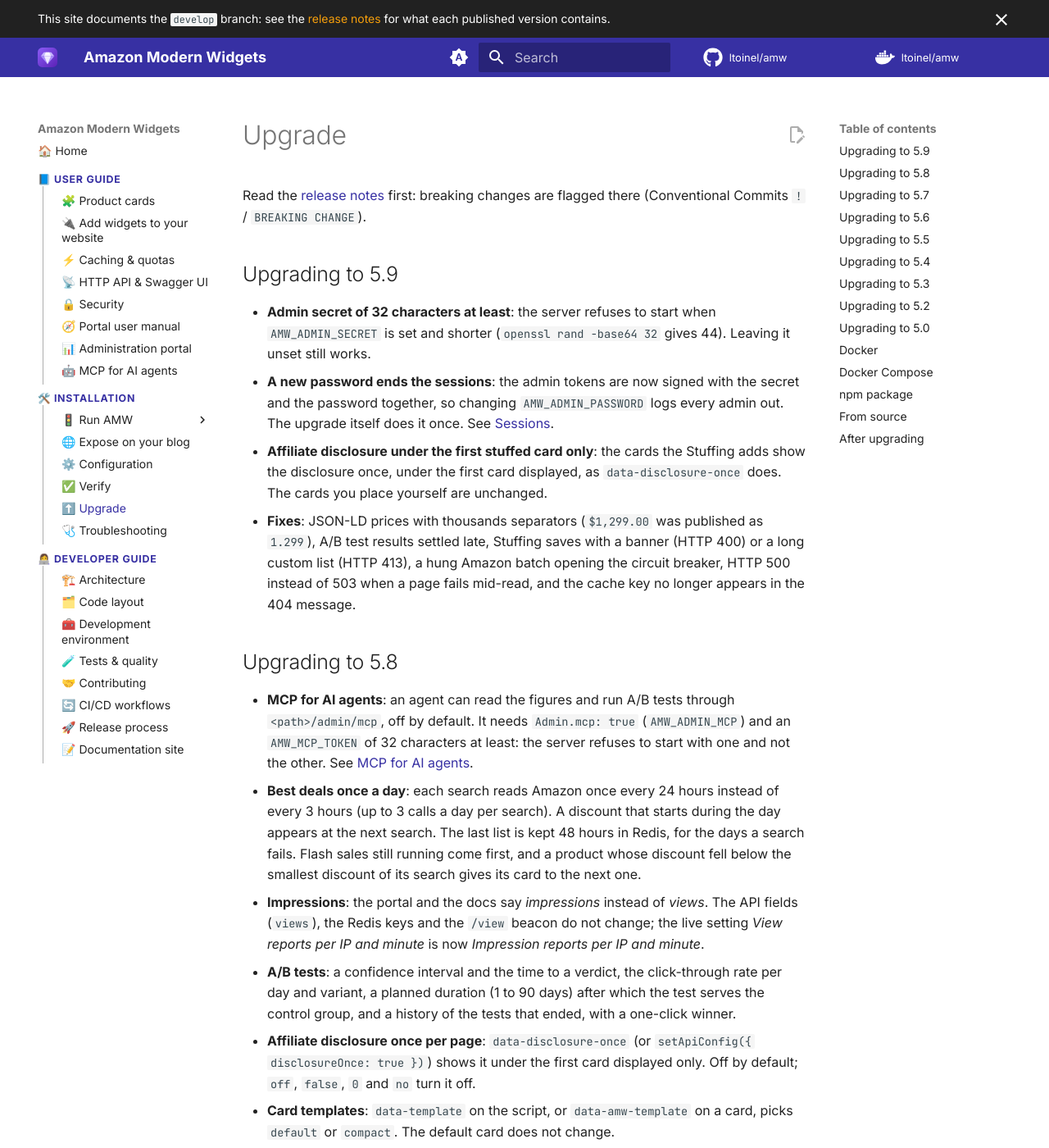
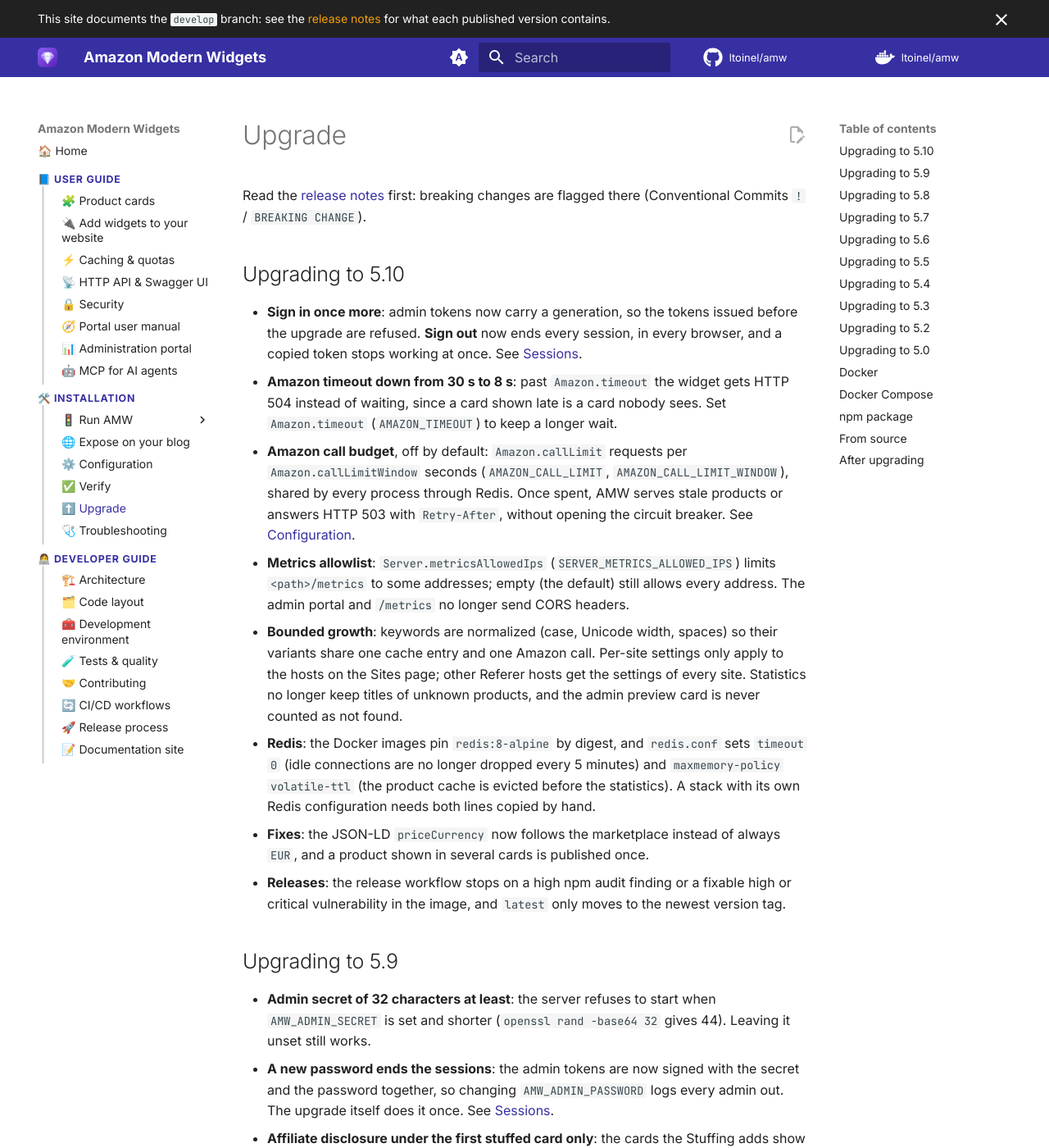
Before and after one commit to ltoinel/amw, an MkDocs documentation site: the page built from docs/installation/upgrade.md, in a window 1280 px wide and 1400 px high. Shown: the whole window at 82% size. Built offline with MkDocs 1.6.1 and Material for MkDocs 9.7.7, drawn with Linux system fonts in a browser that asks for light colours; comment, search, counter and statistics services are not loaded.

Commit message:
chore(release): 5.10.0 (#582)
Closes #581

Co-authored-by: Ludovic Toinel <ltoinel@free.fr>
Co-authored-by: Claude Opus 5.5 <noreply@anthropic.com>

```diff
--- a/docs/installation/upgrade.md
+++ b/docs/installation/upgrade.md
@@ -2,6 +2,34 @@
 
 Read the [release notes](https://github.com/ltoinel/amw/releases) first: breaking
 changes are flagged there (Conventional Commits `!` / `BREAKING CHANGE`).
+
+## Upgrading to 5.10
+
+- **Sign in once more**: admin tokens now carry a generation, so the tokens issued before the
+  upgrade are refused. **Sign out** now ends every session, in every browser, and a copied
+  token stops working at once. See [Sessions](../user-guide/admin-portal.md#sessions).
+- **Amazon timeout down from 30 s to 8 s**: past `Amazon.timeout` the widget gets HTTP 504
+  instead of waiting, since a card shown late is a card nobody sees. Set `Amazon.timeout`
+  (`AMAZON_TIMEOUT`) to keep a longer wait.
+- **Amazon call budget**, off by default: `Amazon.callLimit` requests per `Amazon.callLimitWindow`
+  seconds (`AMAZON_CALL_LIMIT`, `AMAZON_CALL_LIMIT_WINDOW`), shared by every process through
+  Redis. Once spent, AMW serves stale products or answers HTTP 503 with `Retry-After`, without
+  opening the circuit breaker. See [Configuration](configuration.md#amazon).
+- **Metrics allowlist**: `Server.metricsAllowedIps` (`SERVER_METRICS_ALLOWED_IPS`) limits
+  `<path>/metrics` to some addresses; empty (the default) still allows every address. The admin
+  portal and `/metrics` no longer send CORS headers.
+- **Bounded growth**: keywords are normalized (case, Unicode width, spaces) so their variants
+  share one cache entry and one Amazon call. Per-site settings only apply to the hosts on the
+  Sites page; other Referer hosts get the settings of every site. Statistics no longer keep
+  titles of unknown products, and the admin preview card is never counted as not found.
+- **Redis**: the Docker images pin `redis:8-alpine` by digest, and `redis.conf` sets `timeout 0`
+  (idle connections are no longer dropped every 5 minutes) and `maxmemory-policy volatile-ttl`
+  (the product cache is evicted before the statistics). A stack with its own Redis
+  configuration needs both lines copied by hand.
+- **Fixes**: the JSON-LD `priceCurrency` now follows the marketplace instead of always `EUR`,
+  and a product shown in several cards is published once.
+- **Releases**: the release workflow stops on a high npm audit finding or a fixable high or
+  critical vulnerability in the image, and `latest` only moves to the newest version tag.
 
 ## Upgrading to 5.9
 
--- a/package.json
+++ b/package.json
@@ -1,6 +1,6 @@
 {
   "name": "amazon-modern-widgets",
-  "version": "5.9.0",
+  "version": "5.10.0",
   "description": "Amazon Modern Widgets for Amazon affiliate websites based on Amazon PAAPI v5",
   "license": "MIT",
   "author": "Ludovic Toinel",
```
Also changed, not shown: 1 other file.
